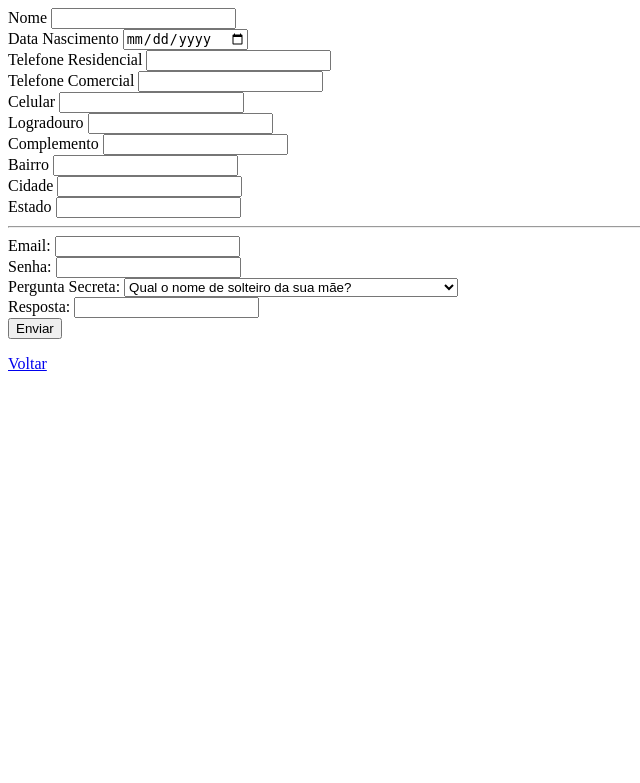
After one commit to andreceratti/TopazioWeb, a PHP site: page /cliente/cadastrar.php in a window 1280 px wide. The commit adds this page. Shown: the top 783 px of the page, without its empty margins (0-640 px from the left). Run offline with PHP 8.4, Linux system fonts and the light colour scheme.

Commit message:
Muita coisa pra descrever

```diff
--- /dev/null
+++ b/cliente/cadastrar.php
@@ -0,0 +1,71 @@
+<html>
+    <head>
+        <title>Topazio Farma</title>
+        <?php
+            include "../include/conexao.php";
+            include "../include/cliente.php";
+            include "../include/usuario.php";
+
+            if(!empty($_GET['email'])&&!empty($_GET['senha'])&&!empty($_GET['pergunta'])&&!empty($_GET['resposta'])){
+                cadastrarUsuario("3");
+                cadastrarCliente();
+            }
+        ?>
+    </head>
+    <body>
+        <div id="site">
+            <div id="menu">
+
+                <form method="get">
+                    <label>Nome</label>
+                    <input type="text" name="nome" class="span3 form-control"><br/>
+                    <label>Data Nascimento</label>
+                    <input type="date" name="data_nascimento" class="span3 form-control"><br/>
+                    <label>Telefone Residencial</label>
+                    <input type="text" name="telefone" class="span3 form-control" ><br/>
+                    <label>Telefone Comercial</label>
+                    <input type="text" name="telefone_comercial" class="span3 form-control" ><br/>
+                    <label>Celular</label>
+                    <input type="text" name="celular" class="span3 form-control" ><br/>
+                    <label>Logradouro</label>
+                    <input type="text" name="logradouro" class="span3 form-control" ><br/>
+                    <label>Complemento</label>
+                    <input type="text" name="complemento" class="span3 form-control" ><br/>
+                    <label>Bairro</label>
+                    <input type="text" name="bairro" class="span3 form-control" ><br/>
+                    <label>Cidade</label>
+                    <input type="text" name="cidade" class="span3 form-control" ><br/>
+                    <label>Estado</label>
+                    <input type="text" name="estado" class="span3 form-control" ><br/>
+                    <hr>
+                    <label>Email:</label>
+                    <input type="text" name="email" class="span3 form-control"/><br/>
+                    <label>Senha:</label>
+                    <input type="password" name="senha" class="span3 form-control"/><br/>
+                    <label>Pergunta Secreta:</label>
+                    <select name="pergunta">
+                        <option value="1">Qual o nome de solteiro da sua mãe?</option>
+                        <option value="2">Qual o nome do seu primeiro animal de estimação?</option>
+                        <option value="3">Qual é o time do seu coração?</option>
+                        <option value="4">Qual cidade você passou a maior parte da sua vida?</option>
+                        <option value="5">Qual a sua comida favorita?</option>
+                    </select><br/>
+                    <label>Resposta:</label>
+                    <input type="text" name="resposta" class="span3 form-control"/><br/>
+
+                    <input type="submit" value="Enviar"/>
+                </form>
+            </div>
+
+            <p><a href="../index.php">Voltar</a></p>
+
+            <div id="corpo">
+
+            </div>
+            <div id="rodape">
+
+            </div>
+        </div>
+
+    </body>
+</html>
--- a/include/cliente.php
+++ b/include/cliente.php
@@ -1,21 +1,30 @@
 <?php
     session_start();
-    include 'include/conexao.php';
 
-    function logar(){
-        if (!empty($_GET['login'])||!empty($_GET['senha'])){
-            $login = $_GET['login'];
-            $senha = $_GET['senha'];
-            logarCliente("SELECT nm_login_email FROM usuario "
-                    . "WHERE nm_login_email = '$login';");
+    function login(){
 
-        }
-        if (!empty($_GET['logout'])){
-            unset($_SESSION["loginAtivo"]);
-            unset($_SESSION["usuario.login"]);
-        }
+        $user = selectUsuario("SELECT id_usuario, nm_login_email, nm_senha,"
+                . " ic_situacao_conta_ativa_desativada,"
+                . " nm_login_email, nm_dica_senha, ds_tipo_usuario"
+                . " FROM usuario"
+                . " WHERE nm_login_email = ? AND nm_senha = ?;",TRUE);
+        $_SESSION["usuario.login"] = $user->login;
+        $_SESSION["usuario.tipo"] = $user->tipo;
+        $_SESSION["loginAtivo"] = TRUE;
     }
 
-    logar();
+    function logout(){
+        unset($_SESSION["loginAtivo"]);
+        unset($_SESSION["usuario.login"]);
+        unset($_SESSION["usuario.tipo"]);
+    }
+    function cadastrarCliente(){
+        $SQL = "INSERT INTO cliente (USUARIO_id_usuario, nm_cliente,"
+                . " dt_nacimento, cd_telefone_residencial, cd_telefone_celular,"
+                . " cd_telefone_comercial, nm_logradouro, nm_complemento,"
+                . " nm_bairro, nm_cidade, nm_estado)"
+                . " VALUES (?,?,?,?,?,?,?,?,?,?,?);";
 
+        insertCliente($SQL);
+    }
 ?>
--- a/include/conexao.php
+++ b/include/conexao.php
@@ -3,14 +3,224 @@
         $banco = "projetoTopazio";
         $usuario_banco = "root";
         $senha_banco = "";
-        $link = mysql_connect($servidor, $usuario_banco, $senha_banco);
-        $db = mysql_select_db($banco,$link);
 
-        function logarCliente($SQL){
-            $RS  = mysql_query($SQL);
-            while($RF = mysql_fetch_array($RS)){
-                $_SESSION["usuario.login"] = $RF['nm_login_email'];
-                $_SESSION["loginAtivo"] = TRUE;
+        $db = new mysqli($servidor,$usuario_banco,$senha_banco,$banco);
+        if($db->connect_error){
+            echo $db->connect_error;
+            die('<br>Desculpe, mas estamos com alguns problemas');
+        }
+
+        function selectUsuario($SQL,$login){
+            global $db;
+            if($login){
+            $usuario = new stdClass();
+
+                if ($stmt = $db->prepare($SQL)) {
+                    $stmt->bind_param("ss", $login, $senha);
+
+                    $login = $_GET['login'];
+                    $senha = $_GET['senha'];
+                    $stmt->execute();
+
+                    $stmt->bind_result($id, $login, $senha, $ativo, $pergunta,
+                            $dica, $tipo);
+                    while($stmt->fetch()){
+
+                        $usuario->id = $id;
+                        $usuario->login = $login;
+                        $usuario->senha = $senha;
+                        $usuario->ativo = $ativo;
+                        $usuario->pergunta = $pergunta;
+                        $usuario->dica = $dica;
+                        $usuario->tipo = $tipo;
+                    }
+                $stmt->close();
+                $db->close();
+                }
+
+                return $usuario;
+            }else{
+                if (empty($_GET["email"])){
+                    if ($stmt = $db->prepare($SQL)){
+                        $stmt->execute();
+
+                        $stmt->bind_result($id, $email, $situacao, $tipo);
+                        echo "<table border='1'>";
+                        echo "<tr>"
+                                . "<th><form>ID</form></th>"
+                                . "<th>Email</th>"
+                                . "<th>Conta Ativa</th>"
+                                . "<th>Tipo</th>"
+                                . "<th>Editar</th>"
+                                . "<th>Excluir</th>"
+                            . "</tr>";
+                        while($stmt->fetch()){
+                            popularTabelaUsuario($id, $email, $situacao, $tipo);
+                        }
+                        echo '</table>';
+                        $stmt->close();
+                        $db->close();
+                    }
+                }else{
+                    if ($stmt = $db->prepare($SQL)){
+                        $stmt->bind_param("s", $u_email);
+                        $u_email = $_GET['email'];
+
+                        $stmt->execute();
+
+                        $stmt->bind_result($id, $email, $situacao, $tipo);
+                        echo "<table border='1'>";
+                        echo "<tr><th>ID</th><th>Email</th>"
+                        . "<th>Conta Ativa</th><th>Tipo</th><th>Editar</th>"
+                        . "<th>Excluir</th></tr>";
+                        while($stmt->fetch()){
+                            popularTabelaClientes($id, $email, $situacao, $tipo);
+                        }
+                        echo '</table>';
+                        $stmt->close();
+                        $db->close();
+                    }
+
+                }
             }
         }
+        function insertUsuario($SQL){
+            global $db;
+
+            if($stmt = $db->prepare($SQL)){
+                $stmt->bind_param("ssis", $email, $senha, $pergunta, $resposta);
+
+                $email = $_GET['email'];
+                $senha = $_GET['senha'];
+                $pergunta = $_GET['pergunta'];
+                $resposta = $_GET['resposta'];
+
+                $stmt->execute();
+                $stmt->close();
+                //$db->close();
+            }
+        }
+        function insertFarmacia($SQL){
+            global $db;
+            $ID;
+            $BUSCA_ID = "SELECT id_usuario FROM usuario"
+                    . " WHERE nm_login_email = ?;";
+
+            if($stmt = $db->prepare($BUSCA_ID)){
+                $stmt->bind_param("s", $email);
+                 $email = $_GET['email'];
+
+                $stmt->execute();
+                $stmt->bind_result($IDs);
+                while($stmt->fetch()){ $ID = $IDs; }
+                $stmt->close();
+            }
+            if($stmt = $db->prepare($SQL)){
+                $stmt->bind_param("isssssssss", $ID, $nome, $tel_com, $tel_cel,
+                        $logradouro, $bairro, $cidade, $estado, $hr_ini, $hr_fim);
+                $nome = $_GET['nome'];
+                $tel_com = $_GET['telefone'];
+                $tel_cel = $_GET['celular'];
+                $logradouro = $_GET['lougradouro'];
+                $bairro = $_GET['bairro'];
+                $cidade = $_GET['cidade'];
+                $estado = $_GET['estado'];
+                $hr_fim= $_GET['inicio_funcionamento'];
+                $hr_ini= $_GET['final_funcionamento'];
+
+                $stmt->execute();
+                $stmt->close();
+                $db->close();
+
+                echo '<h1>Cadastro Concluido</h1>';
+            }
+
+        }
+        function insertCliente($SQL){
+            global $db;
+            $ID;
+            $BUSCA_ID = "SELECT id_usuario FROM usuario"
+                    . " WHERE nm_login_email = ?;";
+
+            if($stmt = $db->prepare($BUSCA_ID)){
+                $stmt->bind_param("s", $email);
+                 $email = $_GET['email'];
+
+                $stmt->execute();
+                $stmt->bind_result($IDs);
+                while($stmt->fetch()){ $ID = $IDs; }
+                $stmt->close();
+            }
+            if($stmt = $db->prepare($SQL)){
+                $stmt->bind_param("issssssssss", $ID, $nome, $dt_nascimento, $tel_res,
+                        $tel_cel, $tel_com, $logradouro, $complemento, $bairro, $cidade,
+                        $estado);
+                $nome = $_GET['nome'];
+                $dt_nascimento = $_GET['data_nascimento'];
+                $tel_cel = $_GET['telefone'];
+                $tel_com = $_GET['telefone_comercial'];
+                $tel_res = $_GET['celular'];
+                $logradouro = $_GET['logradouro'];
+                $complemento = $_GET['complemento'];
+                $bairro = $_GET['bairro'];
+                $cidade = $_GET['cidade'];
+                $estado = $_GET['estado'];
+
+                $stmt->execute();
+                $stmt->close();
+                $db->close();
+
+                echo '<h1>Cadastro Concluido</h1>';
+            }
+        }
+        function dropUsuario($SQL){
+            global $db;
+
+            if($stmt = $db->prepare($SQL)){
+                $stmt->execute();
+                $stmt->close();
+                $db->close();
+
+                echo "<h1>Registro excluido";
+            }
+        }
+        function pesquisaAlterar($SQL){
+            global $db;
+            $info = new stdClass();
+            if ($stmt = $db->prepare($SQL)){
+                $stmt->execute();
+                $stmt->bind_result($id,$email,$conta,$tipo_usuario);
+                while($stmt->fetch()){
+                    $info->id = $id;
+                    $info->email = $email;
+                    $info->conta = $conta;
+                    $info->tipo = $tipo_usuario;
+                }
+                $stmt->close();
+                $db->close();
+                return $info;
+            }
+        }
+        function updateUsuario($SQL,$senha){
+            global $db;
+            if ($stmt = $db->prepare($SQL)){
+                if ($senha){
+                    $stmt->bind_param("ssii", $email, $senha, $ativo, $tipo);
+                    $senha=$_GET['senha'];
+                }else{
+                    $stmt->bind_param("sii", $email, $ativo, $tipo);
+                }
+                $email = $_GET["email"];
+                $ativo = $_GET["ativo"];
+                $tipo = $_GET["tipo"];
+                $stmt->execute();
+
+                echo "<h1>Registro atualizado</h1>";
+                echo "<a href='pesquisar.php'>Voltar</a>";
+                $stmt->close();
+                $db->close();
+            }
+        }
+
+
 ?>
--- /dev/null
+++ b/include/usuario.php
@@ -0,0 +1,97 @@
+<?php
+    function cadastrarUsuario($tipo){
+        insertUsuario("INSERT INTO usuario"
+                . " (nm_login_email, nm_senha, ic_situacao_conta_ativa_desativada,"
+                . " nm_pergunta_senha,nm_dica_senha,ds_tipo_usuario)"
+                . " VALUES" //
+                . " (?,?,0,?,?,$tipo)");
+
+    }
+    function pesquisaUsuario(){
+
+        if (!empty($_GET["ativo"]))
+            $c_ativa = $_GET["ativo"];
+        else
+            $c_ativa = "ambos";
+        if (empty($_GET["email"])){
+            if($c_ativa=="ativo"){
+                $SQL = "SELECT id_usuario, nm_login_email,"
+                        . " ic_situacao_conta_ativa_desativada, ds_tipo_usuario"
+                        . " FROM usuario"
+                        . " WHERE ic_situacao_conta_ativa_desativada = 1;";
+            }else if(($c_ativa=="naoativo")){
+                $SQL = "SELECT id_usuario, nm_login_email,"
+                        . " ic_situacao_conta_ativa_desativada, ds_tipo_usuario"
+                        . " FROM usuario"
+                        . " WHERE ic_situacao_conta_ativa_desativada = 0;";
+            }else{
+                $SQL = "SELECT id_usuario, nm_login_email,"
+                        . " ic_situacao_conta_ativa_desativada, ds_tipo_usuario"
+                        . " FROM usuario;";
+            }
+        }else{
+            if($c_ativa=="ativo"){
+                $SQL = "SELECT id_usuario, nm_login_email,"
+                        . " ic_situacao_conta_ativa_desativada, ds_tipo_usuario"
+                        . " FROM usuario"
+                        . " WHERE ic_situacao_conta_ativa_desativada = 1"
+                        . " AND nm_login_email = ?;";
+            }else if(($c_ativa=="naoativo")){
+                $SQL = "SELECT id_usuario, nm_login_email,"
+                        . " ic_situacao_conta_ativa_desativada, ds_tipo_usuario"
+                        . " FROM usuario"
+                        . " WHERE ic_situacao_conta_ativa_desativada = 0"
+                        . " AND nm_login_email = ?;";
+            }else{
+                $SQL = "SELECT id_usuario, nm_login_email,"
+                        . " ic_situacao_conta_ativa_desativada, ds_tipo_usuario"
+                        . " FROM usuario"
+                        . " WHERE nm_login_email = ?;";
+            }
+        }
+        selectUsuario($SQL, false);
+    }
+    function deletarUsuario(){
+        if (!empty($_GET["excluir"])) $id = ($_GET["excluir"]);
+        dropUsuario("DELETE FROM usuario WHERE id_usuario = " . $id . ";");
+    }
+    function alterarUsuario(){
+        if (!empty($_GET['senha'])){
+            $SQL = 'UPDATE usuario SET nm_login_email = ?, nm_senha = ?,'
+                    . ' ic_situacao_conta_ativa_desativada = ?,'
+                    . ' ds_tipo_usuario = ? WHERE id_usuario = ' . $_GET['id']
+                    . ' ;';
+            $senha = TRUE;
+        }
+        else {
+            $SQL = 'UPDATE usuario SET nm_login_email = ?,'
+                    . ' ic_situacao_conta_ativa_desativada = ?,'
+                    . ' ds_tipo_usuario = ? WHERE id_usuario = ' . $_GET['id']
+                    . ' ;';
+            $senha = FALSE;
+        }
+        updateUsuario($SQL, $senha);
+
+
+    }
+    function popularTabelaUsuario($id, $email, $situacao, $tipo){
+    echo '<tr>';
+    echo '<td>'.$id.'</td><td>'.$email.'</td>';
+    if ($situacao==0 || empty($situacao)) echo '<td>Desativado</td>';
+    else if ($situacao==1) echo '<td>Ativo</td>';
+
+
+    if ($tipo==1) echo "<td>Administrador</td>";
+    else if ($tipo==2) echo "<td>Cliente</td>";
+    else if ($tipo==3) echo "<td>Farmacia</td>";
+    else echo "<td>---</td>";
+    echo '<td><form action="alterar.php" method="GET">'
+    . '<input type="submit" value="Editar">'
+    . '<input type="hidden" name="alterar" value="'. $id .'"></form></td>';
+
+    echo '<td><form>';
+    echo '<input type="submit" value="Excluir">'
+    . '<input type="hidden" name="excluir" value="'. $id .'"></form></td>';
+    echo '</tr>';
+}
+?>
```
Also changed, not shown: cliente/alterar.php (added, +44 -0 lines), cliente/pesquisar.php (added, +44 -0 lines), farmacia/cadastrar.php (added, +69 -0 lines), include/farmacia.php (added, +12 -0 lines), index.php (+26 -1 lines), nbproject/private/private.xml (+7 -1 lines), cliente/-.txt (deleted), farmacia/-.txt (deleted), 1 other file.
